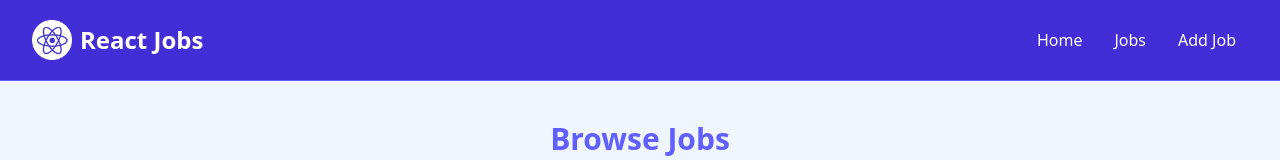
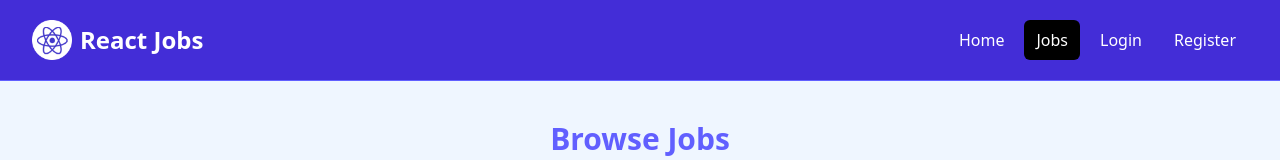
Before and after one commit to Omkar982004/MERN-CRUD-APP-serverless-functions, a React (Vite) app in the folder frontend/: page /jobs in a window 1280 px wide. Shown: the top 160 px of the page. Built offline with nearby package versions, Linux system fonts and the light colour scheme; no server answers.

Commit message:
navbar updated

```diff
--- a/frontend/src/components/Navbar.jsx
+++ b/frontend/src/components/Navbar.jsx
@@ -1,58 +1,71 @@
 import logo from '../assets/images/logo.png';
-import {NavLink} from 'react-router-dom';
+import { NavLink, useNavigate } from 'react-router-dom';
 
-const Navbar =  () => {
+const Navbar = () => {
+  const navigate = useNavigate();
+  const token = localStorage.getItem('token'); // check if user is logged in
+
+  const handleLogout = () => {
+    localStorage.removeItem('token'); // remove JWT
+    navigate('/login'); // redirect to login page
+  };
+
   const linkClass = ({ isActive }) =>
     isActive
       ? 'bg-black text-white hover:bg-gray-900 hover:text-white rounded-md px-3 py-2'
-    : 'text-white hover:bg-gray-900 hover:text-white rounded-md px-3 py-2' ;
+      : 'text-white hover:bg-gray-900 hover:text-white rounded-md px-3 py-2';
 
   return (
     <nav className="bg-indigo-700 border-b border-indigo-500">
       <div className="mx-auto max-w-7xl px-2 sm:px-6 lg:px-8">
         <div className="flex h-20 items-center justify-between">
           <div className="flex flex-1 items-center justify-center md:items-stretch md:justify-start">
-                {/* <!-- Logo --> */}
-                <NavLink
-                  className="flex flex-shrink-0 items-center mr-4"
-                  to="/"
-                >
-                  <img
-                    className="h-10 w-auto"
-                    src= {logo}
-                    alt="React Jobs"
-                  />
+            {/* Logo */}
+            <NavLink className="flex flex-shrink-0 items-center mr-4" to="/">
+              <img className="h-10 w-auto" src={logo} alt="React Jobs" />
               <span className="hidden md:block text-white text-2xl font-bold ml-2">
                 React Jobs
               </span>
             </NavLink>
+
             <div className="md:ml-auto">
               <div className="flex space-x-2">
-                    <NavLink
-                      to="/"
-                      className = {linkClass}
-                    >
+                <NavLink to="/" className={linkClass}>
                   Home
                 </NavLink>
-                    <NavLink
-                      to="/jobs"
+                <NavLink to="/jobs" className={linkClass}>
+                  Jobs
+                </NavLink>
+
+                {token ? (
+                  <>
+                    <NavLink to="/add-job" className={linkClass}>
+                      Add Job
+                    </NavLink>
+                    <button
+                      onClick={handleLogout}
                       className="text-white hover:bg-gray-900 hover:text-white rounded-md px-3 py-2"
                     >
-                      Jobs
+                      Logout
+                    </button>
+                  </>
+                ) : (
+                  <>
+                    <NavLink to="/login" className={linkClass}>
+                      Login
                     </NavLink>
-                    <NavLink
-                      to="/add-job"
-                      className="text-white hover:bg-gray-900 hover:text-white rounded-md px-3 py-2"
-                    >
-                      Add Job
+                    <NavLink to="/register" className={linkClass}>
+                      Register
                     </NavLink>
+                  </>
+                )}
               </div>
             </div>
           </div>
         </div>
       </div>
     </nav>
-    )
-}
+  );
+};
 
 export default Navbar;
```
Lines whose indentation alone changed are shown as unchanged.
